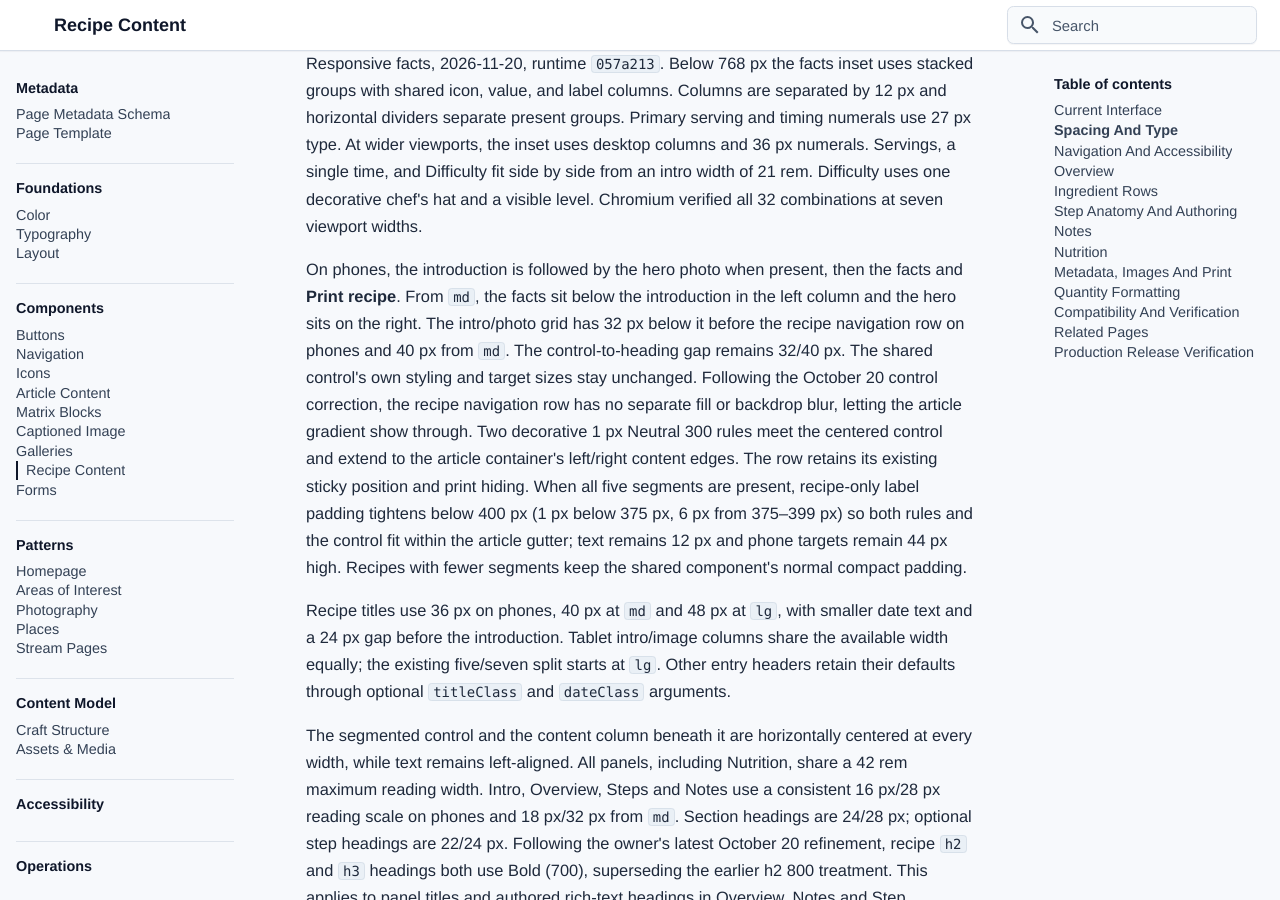
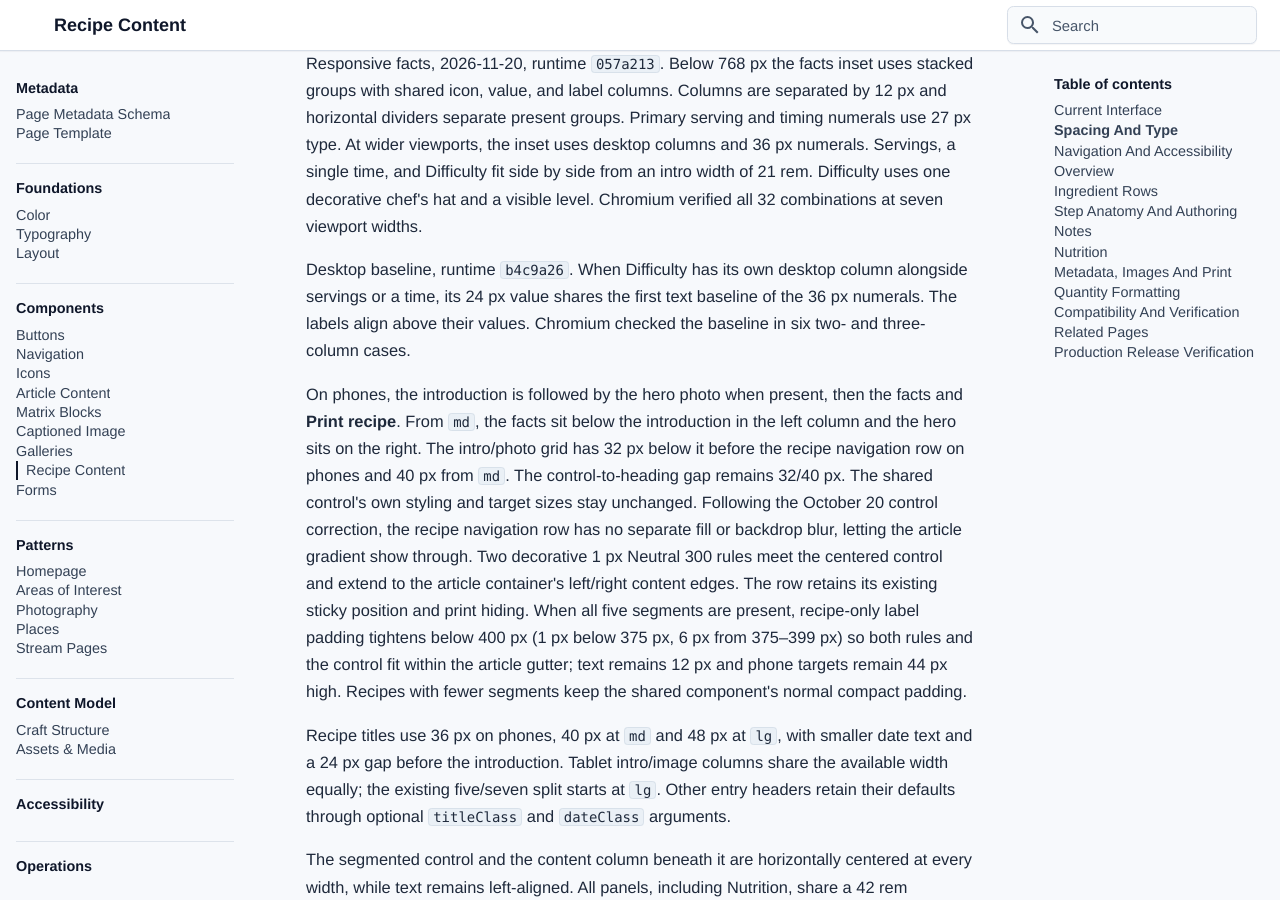
Before and after one commit to bentilden/Design-System, an MkDocs documentation site: the page built from docs/components/recipe-content.md, in a window 1280 px wide and 900 px high, scrolled down 1929 px. Built offline with MkDocs 1.6.1 and Material for MkDocs 9.7.7, drawn with Linux system fonts in a browser that asks for light colours; some web fonts are replaced.

Commit message:
Document the shared desktop recipe facts baseline

```diff
--- a/docs/components/recipe-content.md
+++ b/docs/components/recipe-content.md
@@ -65,6 +65,8 @@ Local visual refinement, 2026-10-20, using the apple crumble example: recipe met
 Difficulty, verified locally on 2026-11-20 in `templates/_components/recipe-info.twig` in runtime `57a8283`, joins the compact timing group when present. In other combinations it has a label above a semibold value sized 24 px, or 20 px up to 420 px. The stacked treatment can appear on its own, next to Servings, or alongside a single timing fact. A blank Difficulty leaves no space reserved for it. Local Chromium checks exercised all 32 combinations of Servings, Total time, Prep, Active, and Difficulty at seven widths from 320 to 736 px.
 
 Responsive facts, 2026-11-20, runtime `057a213`. Below 768 px the facts inset uses stacked groups with shared icon, value, and label columns. Columns are separated by 12 px and horizontal dividers separate present groups. Primary serving and timing numerals use 27 px type. At wider viewports, the inset uses desktop columns and 36 px numerals. Servings, a single time, and Difficulty fit side by side from an intro width of 21 rem. Difficulty uses one decorative chef's hat and a visible level. Chromium verified all 32 combinations at seven viewport widths.
+
+Desktop baseline, runtime `b4c9a26`. When Difficulty has its own desktop column alongside servings or a time, its 24 px value shares the first text baseline of the 36 px numerals. The labels align above their values. Chromium checked the baseline in six two- and three-column cases.
 
 On phones, the introduction is followed by the hero photo when present, then the facts and **Print recipe**. From `md`, the facts sit below the introduction in the left column and the hero sits on the right. The intro/photo grid has 32 px below it before the recipe navigation row on phones and 40 px from `md`. The control-to-heading gap remains 32/40 px. The shared control's own styling and target sizes stay unchanged. Following the October 20 control correction, the recipe navigation row has no separate fill or backdrop blur, letting the article gradient show through. Two decorative 1 px Neutral 300 rules meet the centered control and extend to the article container's left/right content edges. The row retains its existing sticky position and print hiding. When all five segments are present, recipe-only label padding tightens below 400 px (1 px below 375 px, 6 px from 375–399 px) so both rules and the control fit within the article gutter; text remains 12 px and phone targets remain 44 px high. Recipes with fewer segments keep the shared component's normal compact padding.
 
```
